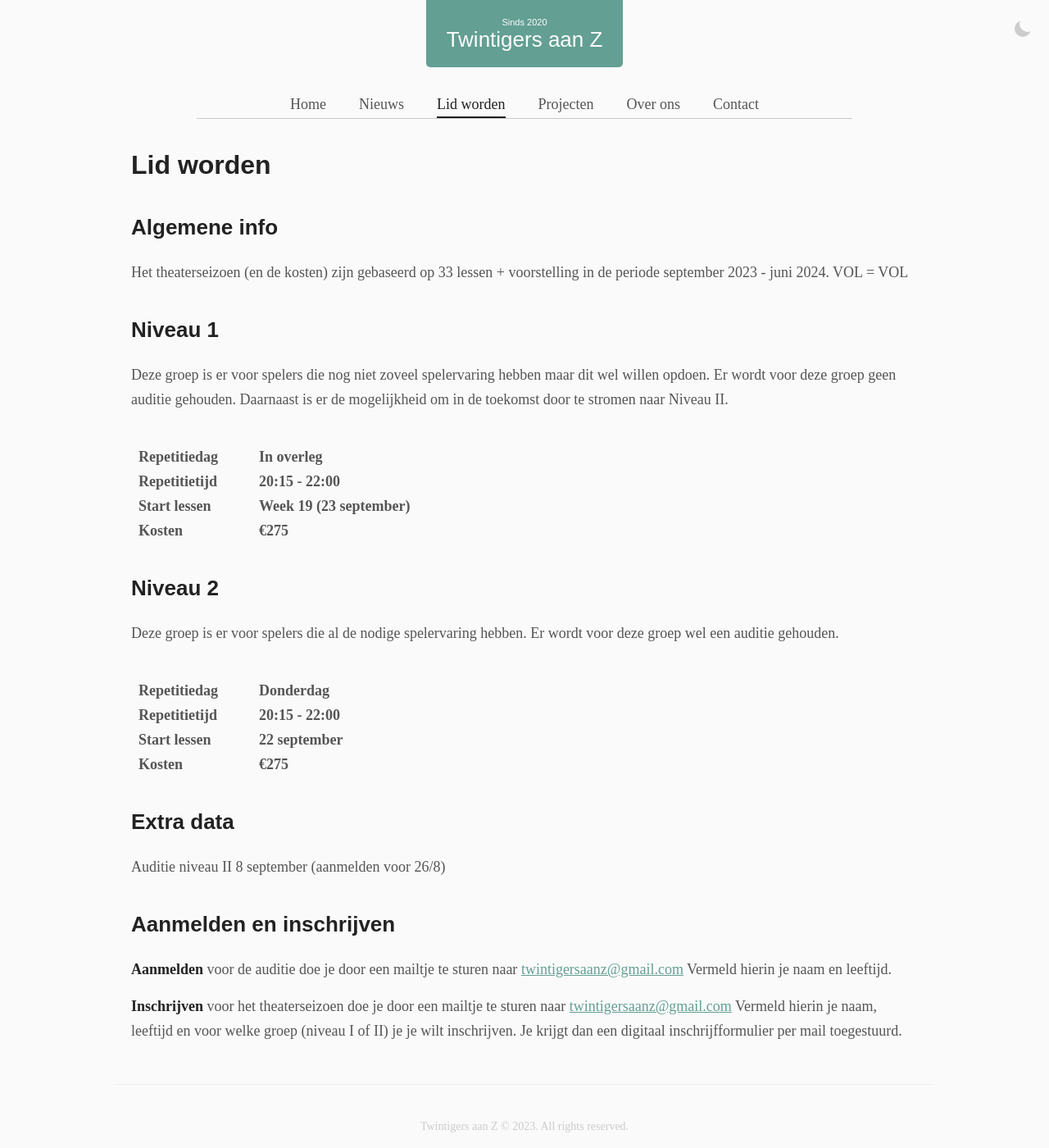
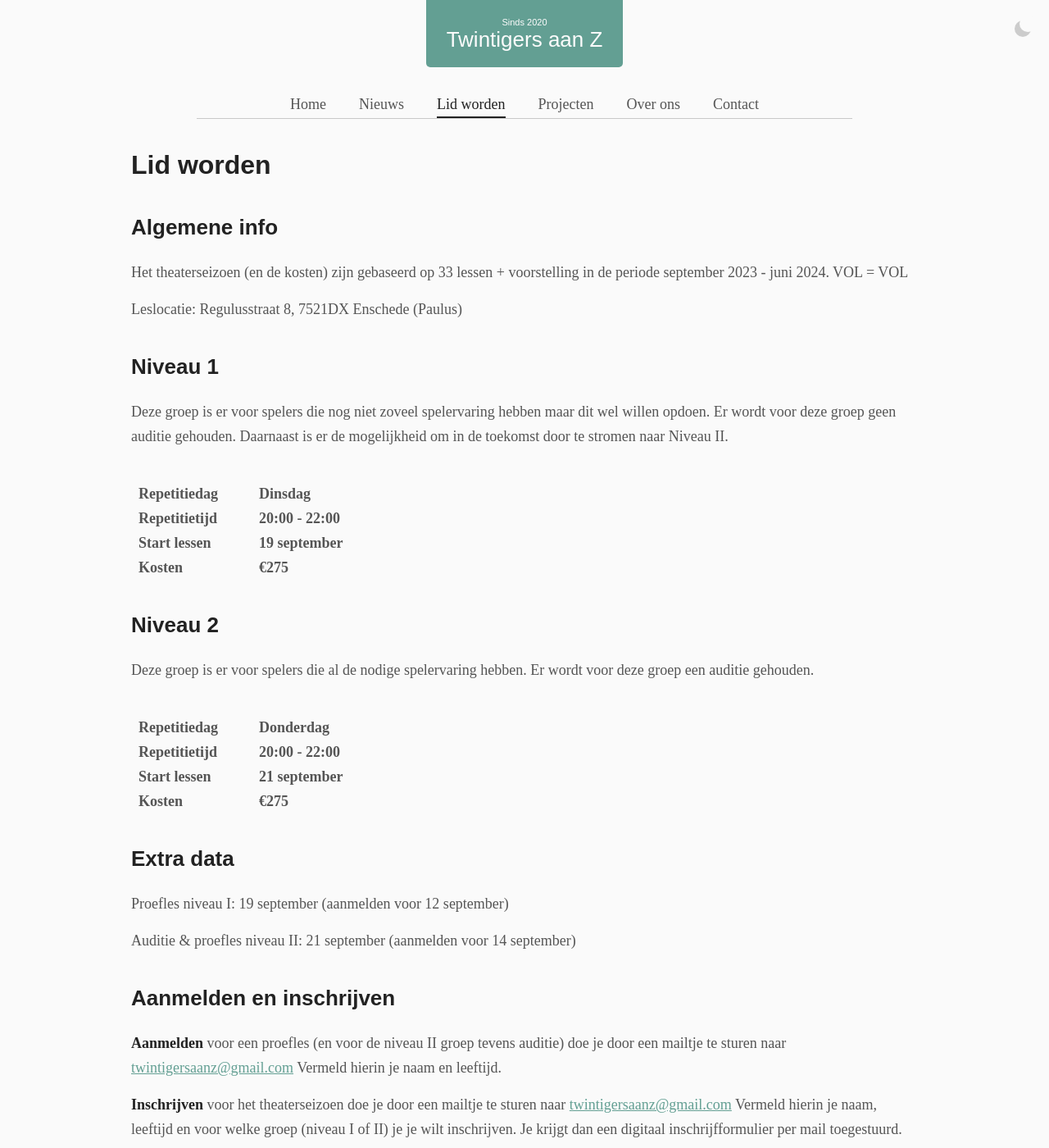
Before and after one commit to cmitz/twintigersaanz, a Jekyll site: the page built from _pages/lessons.md, in a window 1280 px wide and 1400 px high. Shown: the whole window at 82% size. Built offline with Jekyll 4.4.1, drawn with Linux system fonts in a browser that asks for light colours; some web fonts are replaced.

Commit message:
Update info for next season

```diff
--- a/_pages/lessons.md
+++ b/_pages/lessons.md
@@ -11,19 +11,21 @@ permalink: /lesaanbod/
 
 Het theaterseizoen (en de kosten) zijn gebaseerd op 33 lessen + voorstelling in de periode september 2023 - juni 2024. VOL = VOL
 
+Leslocatie: Regulusstraat 8, 7521DX Enschede (Paulus)
+
 ## Niveau 1
 
 Deze groep is er voor spelers die nog niet zoveel spelervaring hebben maar dit wel willen opdoen. Er wordt voor deze groep geen auditie gehouden. Daarnaast is er de mogelijkheid om in de toekomst door te stromen naar Niveau II.
 
 <dl class="info-table">
   <dt>Repetitiedag</dt>
-  <dd>In overleg</dd>
+  <dd>Dinsdag</dd>
 
   <dt>Repetitietijd</dt>
-  <dd>20:15 - 22:00</dd>
+  <dd>20:00 - 22:00</dd>
 
   <dt>Start lessen</dt>
-  <dd>Week 19 (23 september)</dd>
+  <dd>19 september</dd>
 
   <dt>Kosten</dt>
   <dd>€275</dd>
@@ -31,17 +33,17 @@ Deze groep is er voor spelers die nog niet zoveel spelervaring hebben maar dit w
 
 ## Niveau 2
 
-Deze groep is er voor spelers die al de nodige spelervaring hebben. Er wordt voor deze groep wel een auditie gehouden.
+Deze groep is er voor spelers die al de nodige spelervaring hebben. Er wordt voor deze groep een auditie gehouden.
 
 <dl class="info-table">
   <dt>Repetitiedag</dt>
   <dd>Donderdag</dd>
 
   <dt>Repetitietijd</dt>
-  <dd>20:15 - 22:00</dd>
+  <dd>20:00 - 22:00</dd>
 
   <dt>Start lessen</dt>
-  <dd>22 september</dd>
+  <dd>21 september</dd>
 
   <dt>Kosten</dt>
   <dd>€275</dd>
@@ -49,11 +51,13 @@ Deze groep is er voor spelers die al de nodige spelervaring hebben. Er wordt voo
 
 ## Extra data
 
-Auditie niveau II	8 september (aanmelden voor 26/8)
+Proefles niveau I: 19 september (aanmelden voor 12 september)
+
+Auditie & proefles niveau II: 21 september (aanmelden voor 14 september)
 
 ## Aanmelden en inschrijven
 
-**Aanmelden** voor de auditie doe je door een mailtje te sturen naar [twintigersaanz@gmail.com](mailto:twintigersaanz@gmail.com)
+**Aanmelden** voor een proefles (en voor de niveau II groep tevens auditie) doe je door een mailtje te sturen naar [twintigersaanz@gmail.com](mailto:twintigersaanz@gmail.com)
 Vermeld hierin je naam en leeftijd.
 
 **Inschrijven** voor het theaterseizoen doe je door een mailtje te sturen naar [twintigersaanz@gmail.com](mailto:twintigersaanz@gmail.com) Vermeld hierin je naam, leeftijd en voor welke groep (niveau I of II) je je wilt inschrijven. Je krijgt dan een digitaal inschrijfformulier per mail toegestuurd.
```
